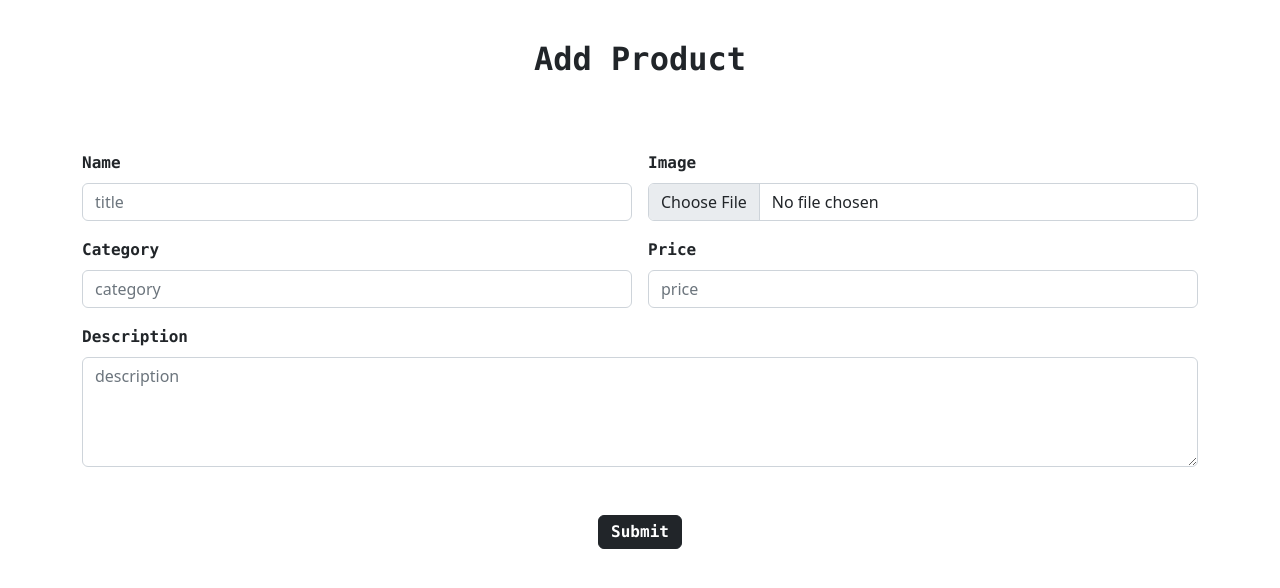
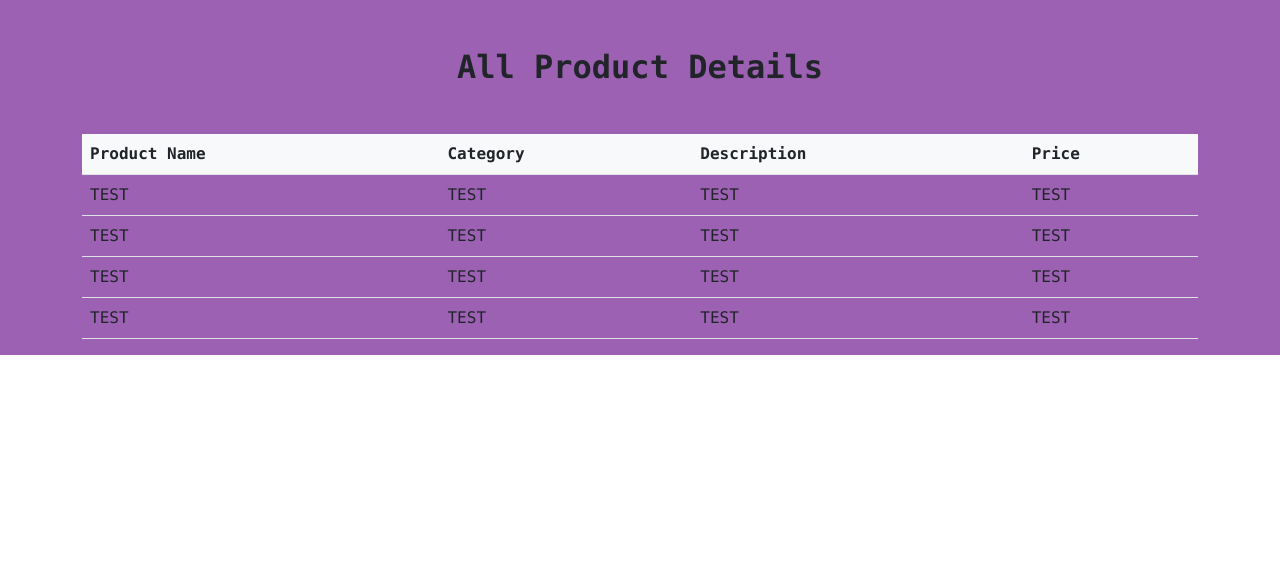
Before and after one commit to sufailbadushat/shoppingCart-spring-angular-app, an Angular app: page / in a window 1280 px wide. Shown: the top 588 px of the page. Built offline with nearby package versions, Linux system fonts and the light colour scheme.

Commit message:
product view page

```diff
--- a/src/app/app.component.html
+++ b/src/app/app.component.html
@@ -1,5 +1,20 @@
 
-<app-add-product></app-add-product>
+
+
+
+
+
+<app-view-product></app-view-product>
+
+
+
+
+
+
+
+
+
+
 
 
 
--- a/src/app/app.module.ts
+++ b/src/app/app.module.ts
@@ -7,6 +7,7 @@ import { AdminLoginComponent } from './admin-login/admin-login.component';
 import { UserLoginComponent } from './user-login/user-login.component';
 import { UserRegisterComponent } from './user-register/user-register.component';
 import { AddProductComponent } from './add-product/add-product.component';
+import { ViewProductComponent } from './view-product/view-product.component';
 
 @NgModule({
   declarations: [
@@ -14,7 +15,8 @@ import { AddProductComponent } from './add-product/add-product.component';
     AdminLoginComponent,
     UserLoginComponent,
     UserRegisterComponent,
-    AddProductComponent
+    AddProductComponent,
+    ViewProductComponent
   ],
   imports: [
     BrowserModule,
--- /dev/null
+++ b/src/app/view-product/view-product.component.html
@@ -0,0 +1,50 @@
+<div style="background-color:rgba(113, 29, 146, 0.697);">
+
+    <div class="container ">
+        <div class="row">
+            <div class="col col-12 col-sm-12 col-md-12 col-lg-12 col-xl-12 col-xxl-12">
+                <div class="col col-12 col-sm-12 col-md-12 col-lg-12 col-xl-12 col-xxl-12 mt-4">
+                    <h2 class="text-center font-monospace fw-bold my-5">All Product Details</h2>
+                </div>
+                <table class="table  font-monospace  ">
+                    <thead class="bg-light">
+                        <tr>
+                            <th scope="col">Product Name</th>
+                            <th scope="col">Category</th>
+                            <th scope="col">Description</th>
+                            <th scope="col">Price</th>
+
+                        </tr>
+                    </thead>
+                    <tbody>
+
+                        <tr><td>TEST</td>
+                            <td>TEST</td>
+                            <td>TEST</td>
+                            <td>TEST</td></tr>
+                        <tr><td>TEST</td>
+                            <td>TEST</td>
+                            <td>TEST</td>
+                            <td>TEST</td></tr>
+                        <tr><td>TEST</td>
+                            <td>TEST</td>
+                            <td>TEST</td>
+                            <td>TEST</td></tr>
+                        <tr><td>TEST</td>
+                            <td>TEST</td>
+                            <td>TEST</td>
+                            <td>TEST</td></tr>
+
+
+
+
+
+
+
+
+                    </tbody>
+                </table>
+            </div>
+        </div>
+    </div>
+</div>
```
Also changed, not shown: src/app/view-product/view-product.component.ts (added, +10 -0 lines), src/app/view-product/view-product.component.css (added).
